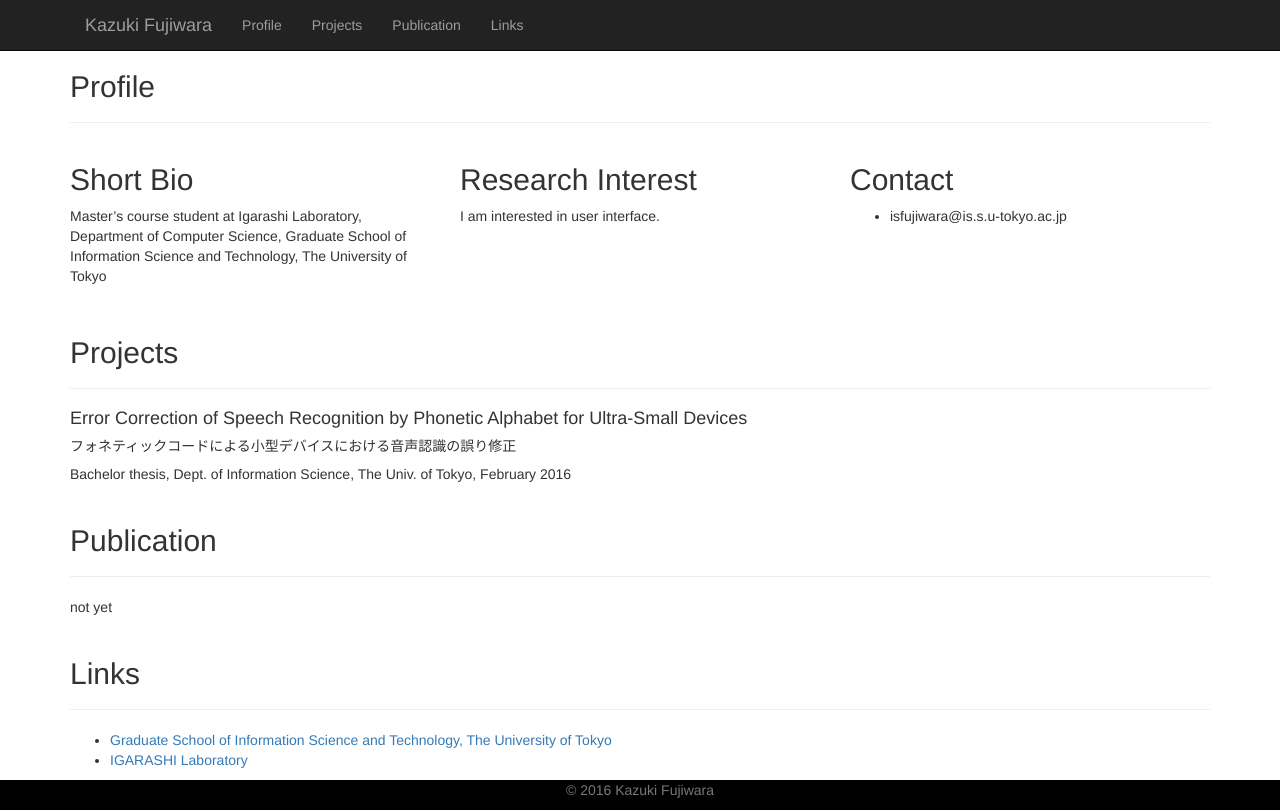
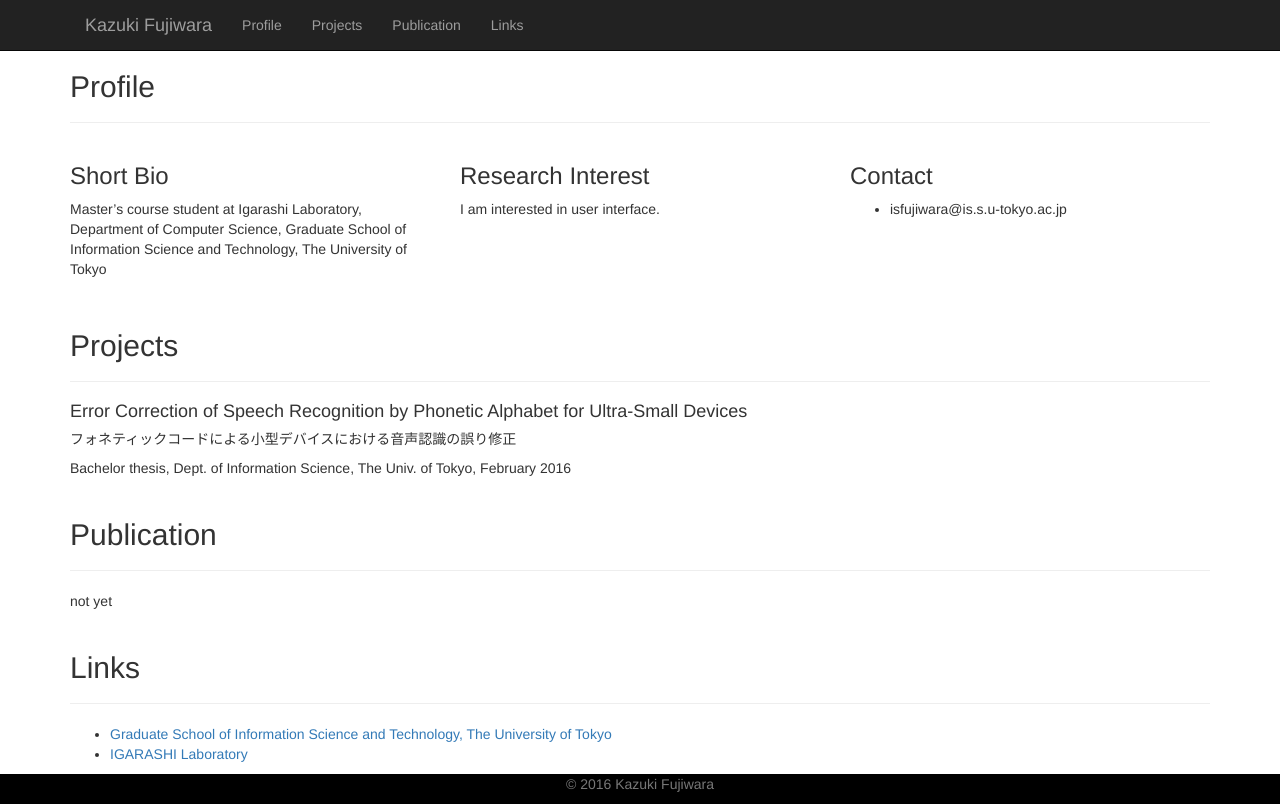
Before and after one commit to kazukifujiwara/kazukifujiwara.github.io, a plain HTML site: page index.html in a window 1280 px wide. Drawn offline with nearby package versions, Linux system fonts and the light colour scheme.

Commit message:
2nd commit

```diff
--- a/index.html
+++ b/index.html
@@ -54,15 +54,15 @@
             <!-- Example row of columns -->
             <div class="row">
                 <div class="col-md-4">
-                    <h2>Short Bio</h2>
+                    <h3>Short Bio</h3>
                     <p>Master’s course student at Igarashi Laboratory, Department of Computer Science, Graduate School of Information Science and Technology, The University of Tokyo</p>
                 </div>
                 <div class="col-md-4">
-                    <h2>Research Interest</h2>
+                    <h3>Research Interest</h3>
                     <p>I am interested in user interface.</p>
                 </div>
                 <div class="col-md-4">
-                    <h2>Contact</h2>
+                    <h3>Contact</h3>
                     <ul>
                         <li>isfujiwara@is.s.u-tokyo.ac.jp
                     </ul>
```
